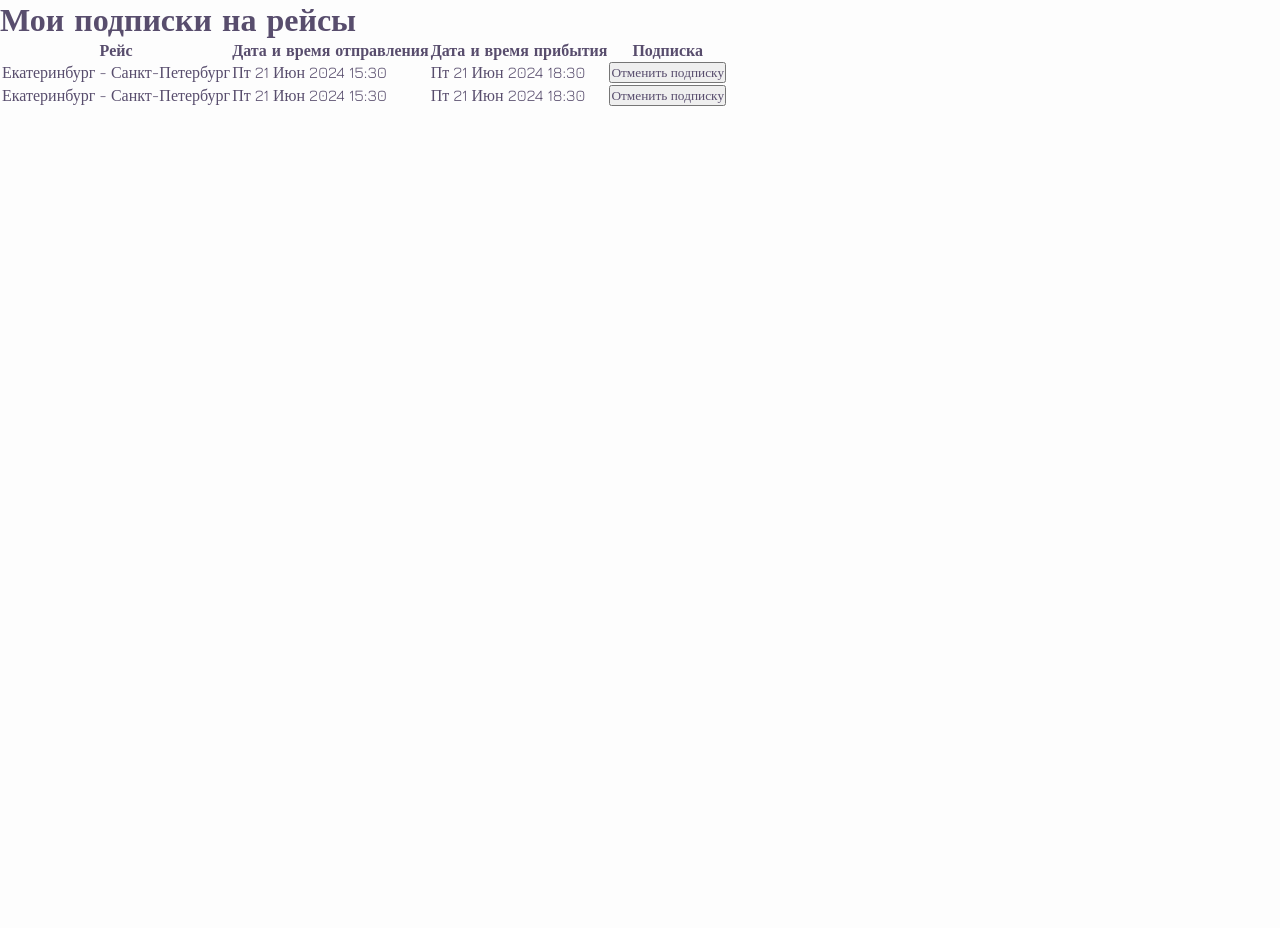
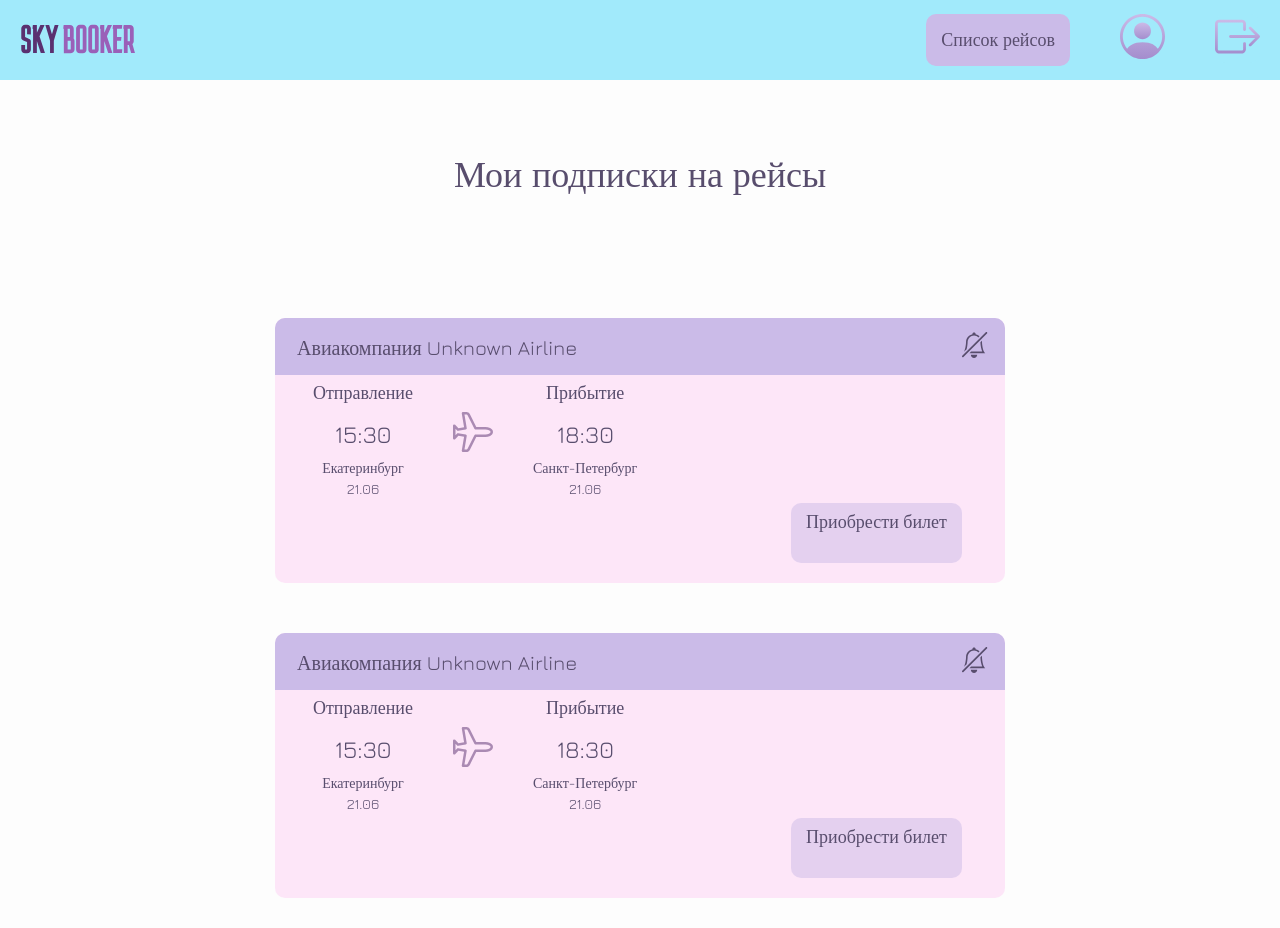
Before and after one commit to Marina-Kits/SkyBooker-project, a Django app: page /subscriptions/ in a window 1280 px wide. Before the commit the page ends 106 px from the top, so only its background shows below. Run offline with Django 5.2, Linux system fonts and the light colour scheme; a user stored in the database is signed in; data comes from the database, SQL or seed files in the repository; both versions use the stored data as it was after the commit; parts of the project's set-up code (start-up, migrations or seed data) failed here and were passed over.

Commit message:
add styles to subscriptions page and subscriptions link

```diff
--- a/skybooker/static/css/profile.css
+++ b/skybooker/static/css/profile.css
@@ -203,3 +203,23 @@
     background-color: var(--pink-color);
     box-shadow: 0px 0px 10px 0px rgba(255, 181, 238, .7);
 }
+#my-subscriptions{
+    display: flex;
+    align-items: center;
+    justify-content: center;
+    font-size: 18px;
+    margin-bottom: 20px;
+    height: 60px;
+    width: 200px;
+    background-color: var(--violet-light);
+    transition: .3s;
+    border-radius: 10px;
+}
+#my-subscriptions:hover{
+    background-color: var(--violet-color);
+    box-shadow: 0px 0px 10px 0px rgba(198, 175, 238, .7);
+}
+h1{
+    font-weight: 500;
+    font-size: 36px;
+}
--- a/skybooker/templates/main/profile.html
+++ b/skybooker/templates/main/profile.html
@@ -9,9 +9,6 @@
     {% include 'main/header.html' %}
     <section id="main-content">
         <div id="user-info">
-            <p>
-              <a href="{% url 'main:subscriptions' %}">Мои подписки</a>
-            </p>
             <ul id="user-characteristics">
                 <li class="user-characteristic">
                     <p class="profile-characteristic-name">Пользователь:</p>
@@ -27,6 +24,7 @@
             <button id="save-user-info">Сохранить</button>
         </div>
         <div id="profile-passengers-info">
+            <a href="{% url 'main:subscriptions' %}" id="my-subscriptions">Мои подписки</a>
             <div id="passengers-buttons">
                 <button id="open-passengers-list">Пассажиры</button>
                 <button id="profile-add-passenger"><img src="{% static 'img/add-passenger.svg' %}"></button>
--- a/skybooker/templates/main/subscriptions.html
+++ b/skybooker/templates/main/subscriptions.html
@@ -1,43 +1,48 @@
 {% extends 'main/head-template.html' %}
-
+{% load static %}
+{% block styles %}
+    <link rel="stylesheet" href="{% static 'css/ticket.css' %}">
+    <link rel="stylesheet" href="{% static 'css/profile.css' %}">
+{% endblock %}
+{% block title %}Подписки{% endblock %}
 {% block content %}
+{% include 'main/header.html' %}
+    <section id="main-content">
         <h1>Мои подписки на рейсы</h1>
-
         {% if subscriptions %}
-    <table class="table">
-      <thead>
-        <tr>
-          <th>Рейс</th>
-          <th>Дата и время отправления</th>
-          <th>Дата и время прибытия</th>
-          <th>Подписка</th>
-        </tr>
-      </thead>
-      <tbody>
+            <section id="tickets-list">
                 {% for subscription in subscriptions %}
-          <tr>
-            <td>{{ subscription.departure_airport.city }} - {{ subscription.arrival_airport.city }}</td>
-            <td>{{ subscription.departure_time|date:"D d M Y H:i" }}</td>
-            <td>{{ subscription.arrival_time|date:"D d M Y H:i" }}</td>
-            <td>
-              {% if request.user in subscription.subscribers.all %}
+                    <div class="ticket-card">
+                        <p class="ticket-airline">Авиакомпания {{ subscription.airline }}</p>
+                        <div class="ticket-time-info">
+                            <div class="ticket-departure-info">
+                                <span>Отправление</span>
+                                <p class="ticket-time">{{ subscription.departure_time|time:"H:i" }}</p>
+                                <p class="ticket-city-date">{{ subscription.departure_airport.city }}<br>{{ subscription.departure_time|date:"d.m" }}</p>
+                            </div>
+                            <div class="plane-container">
+                                <img src="{% static 'img/airplane.svg' %}" width="40px">
+                            </div>
+                            <div class="ticket-arrival-info">
+                                <span>Прибытие</span>
+                                <p class="ticket-time">{{ subscription.arrival_time|time:"H:i" }}</p>
+                                <p class="ticket-city-date">{{ subscription.arrival_airport.city }}<br>{{ subscription.arrival_time|date:"d.m" }}</p>
+                            </div>
+                        </div>
                         <form method="post" action="{% url 'main:subscribe_to_flight' subscription.id %}">
                             {% csrf_token %}
-                  <button type="submit" class="subscribe-button">Отменить подписку</button>
+                            <button type="submit" class="subscribe-button">
+                                <img src="{% static 'img/bell-off.svg' %}" alt="Отменить подписку" height="26px">
+                            </button>
                         </form>
-              {% else %}
-                <form method="post" action="{% url 'main:subscribe_to_flight' subscription.id %}">
-                  {% csrf_token %}
-                  <button type="submit" class="subscribe-button">Подписаться на рассылку</button>
-                </form>
+                        {% if user.is_authenticated %}
+                            <a href="{% url 'main:book_ticket' subscription.id %}" class="buy-ticket">Приобрести билет</a>
                         {% endif %}
-            </td>
-          </tr>
+                    </div>
                 {% endfor %}
-      </tbody>
-    </table>
+            </section>
         {% else %}
             <p>У вас пока нет подписок на рейсы.</p>
         {% endif %}
-
+    </section>
 {% endblock %}
```
Also changed, not shown: skybooker/db.sqlite3, 1 other file. Lines whose indentation alone changed are shown as unchanged.
